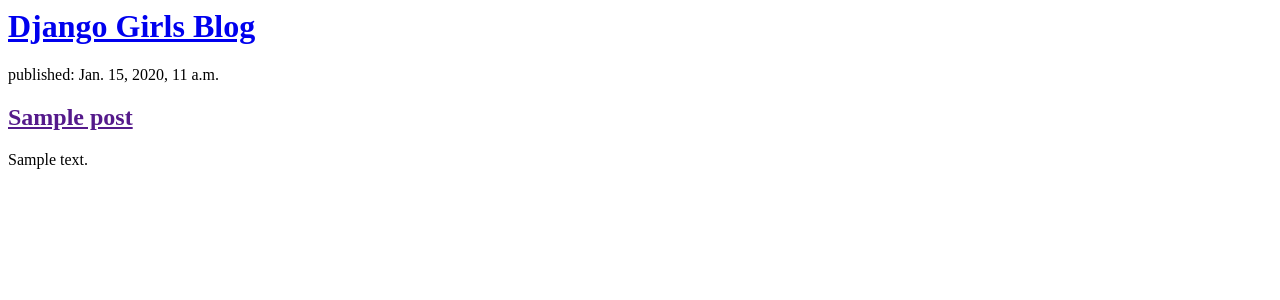
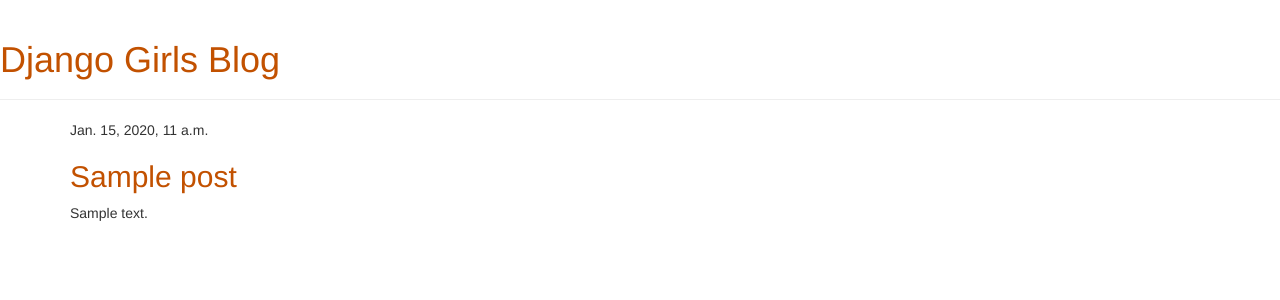
Before and after one commit to AdrienCeza/my-first-blog, a Django app: page / in a window 1280 px wide. Shown: the top 300 px of the page. Run offline with Django 3.2, Linux system fonts and the light colour scheme; tables that the repository leaves empty hold one stand-in row (values such as "Sample post"); some libraries are stand-ins or nearby versions.

Commit message:
Added view and template for detailed blog post as well as CSS for the site.

```diff
--- /dev/null
+++ b/blog/static/css/blog.css
@@ -0,0 +1,3 @@
+h1 a, h2 a {
+    color: #C25100;
+}
--- /dev/null
+++ b/blog/templates/blog/base.html
@@ -0,0 +1,23 @@
+{% load static %}
+<html>
+    <head>
+        <title>Django Girls blog</title>
+        <link rel="stylesheet" href="//maxcdn.bootstrapcdn.com/bootstrap/3.2.0/css/bootstrap.min.css">
+        <link rel="stylesheet" href="//maxcdn.bootstrapcdn.com/bootstrap/3.2.0/css/bootstrap-theme.min.css">
+        <link href='//fonts.googleapis.com/css?family=Lobster&subset=latin,latin-ext' rel='stylesheet' type='text/css'>
+        <link rel="stylesheet" href="{% static 'css/blog.css' %}">
+    </head>
+    <body>
+    <div class="page-header">
+        <h1><a href="/">Django Girls Blog</a></h1>
+    </div>
+    <div class="content container">
+        <div class="row">
+            <div class="col-md-8">
+            {% block content %}
+            {% endblock %}
+            </div>
+        </div>
+    </div>
+</body>
+</html>
--- a/blog/templates/blog/post_list.html
+++ b/blog/templates/blog/post_list.html
@@ -1,11 +1,14 @@
-<div>
-    <h1><a href="/">Django Girls Blog</a></h1>
-</div>
+{% extends 'blog/base.html' %}
 
-{% for post in posts %}
-    <div>
-        <p>published: {{ post.published_date }}</p>
-        <h2><a href="">{{ post.title }}</a></h2>
-        <p>{{ post.text|linebreaksbr }}</p>
-    </div>
-{% endfor %}
+
+{% block content %}
+    {% for post in posts %}
+        <div class="post">
+            <div class="date">
+                {{ post.published_date }}
+            </div>
+            <h2><a href="{% url 'post_detail' pk=post.pk %}">{{ post.title }}</a></h2>
+            <p>{{ post.text|linebreaksbr }}</p>
+        </div>
+    {% endfor %}
+{% endblock %}
--- a/blog/urls.py
+++ b/blog/urls.py
@@ -1,5 +1,7 @@
 from django.urls import path
 from . import views
+
 urlpatterns = [
     path('', views.post_list, name='post_list'),
+    path('post/<int:pk>/', views.post_detail, name='post_detail'),
 ]
--- a/blog/views.py
+++ b/blog/views.py
@@ -1,7 +1,12 @@
 from django.shortcuts import render
 from django.utils import timezone
 from .models import Post
+from django.shortcuts import render, get_object_or_404
 
 def post_list(request):
     posts = Post.objects.filter(published_date__lte=timezone.now()).order_by('published_date')
     return render(request, 'blog/post_list.html', {'posts': posts})
+
+def post_detail(request, pk):
+    post = get_object_or_404(Post, pk=pk)
+    return render(request, 'blog/post_detail.html', {'post': post})
```
Also changed, not shown: blog/templates/blog/post_detail.html (added, +11 -0 lines).
